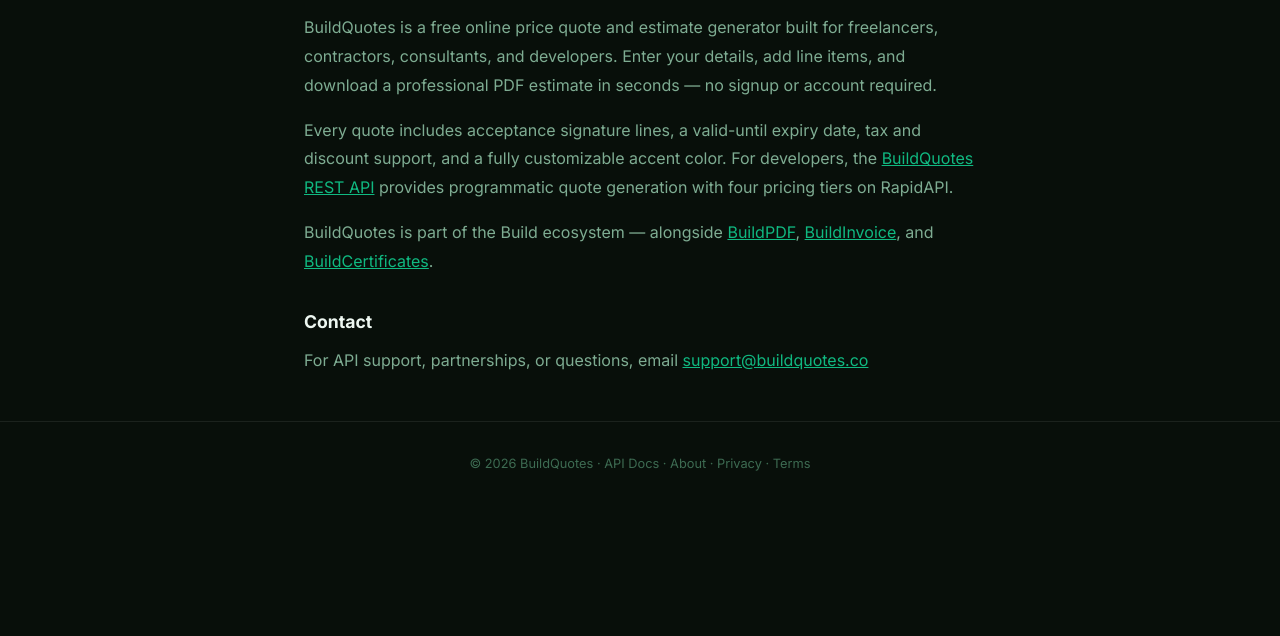
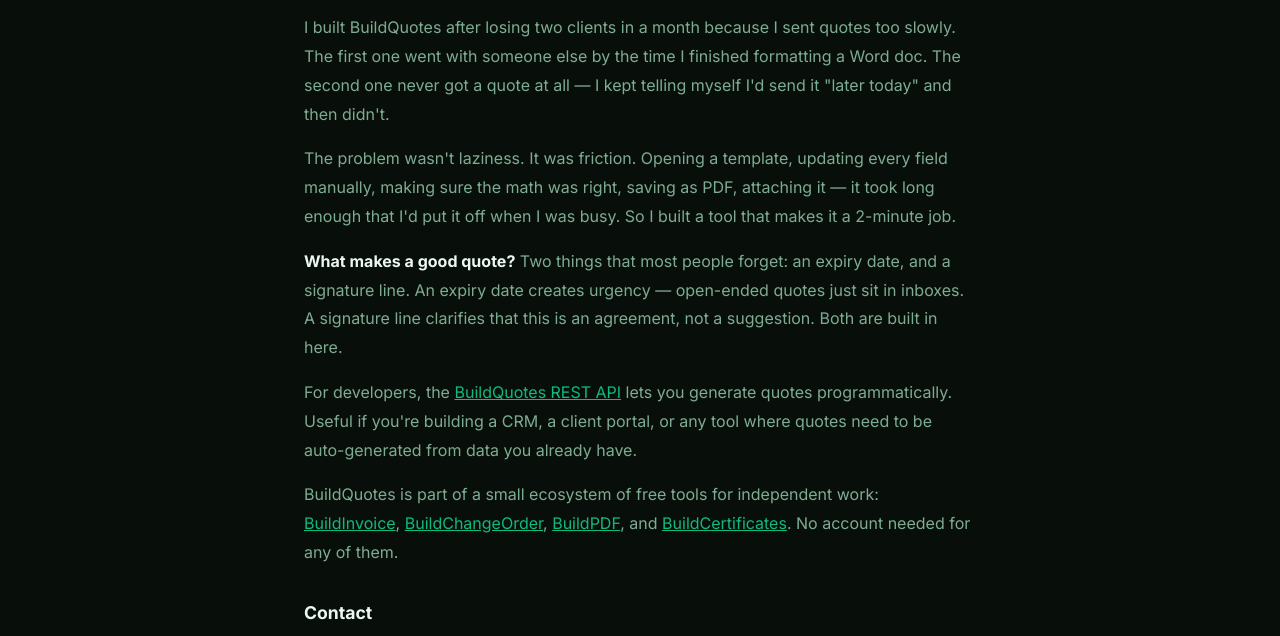
Before and after one commit to dcwynne89/buildquotes, a website: page about.html in a window 1280 px wide. Shown: the part 154-790 px from the top of the page. Drawn offline with Linux system fonts and the light colour scheme.

Commit message:
Humanize-about-page

```diff
--- a/about.html
+++ b/about.html
@@ -21,11 +21,19 @@
   </nav>
   <main style="max-width:720px;margin:3rem auto;padding:0 1.5rem;">
     <h1 style="font-size:1.8rem;font-weight:800;color:var(--text-primary);margin-bottom:1rem;">About BuildQuotes</h1>
-    <p style="color:var(--text-secondary);line-height:1.8;margin-bottom:1rem;">BuildQuotes is a free online price quote and estimate generator built for freelancers, contractors, consultants, and developers. Enter your details, add line items, and download a professional PDF estimate in seconds — no signup or account required.</p>
-    <p style="color:var(--text-secondary);line-height:1.8;margin-bottom:1rem;">Every quote includes acceptance signature lines, a valid-until expiry date, tax and discount support, and a fully customizable accent color. For developers, the <a href="/api/docs" style="color:var(--accent);">BuildQuotes REST API</a> provides programmatic quote generation with four pricing tiers on RapidAPI.</p>
-    <p style="color:var(--text-secondary);line-height:1.8;margin-bottom:2rem;">BuildQuotes is part of the Build ecosystem — alongside <a href="https://buildpdf.co" style="color:var(--accent);">BuildPDF</a>, <a href="https://buildinvoice.co" style="color:var(--accent);">BuildInvoice</a>, and <a href="https://buildcertificates.com" style="color:var(--accent);">BuildCertificates</a>.</p>
+
+    <p style="color:var(--text-secondary);line-height:1.8;margin-bottom:1rem;">I built BuildQuotes after losing two clients in a month because I sent quotes too slowly. The first one went with someone else by the time I finished formatting a Word doc. The second one never got a quote at all — I kept telling myself I'd send it "later today" and then didn't.</p>
+
+    <p style="color:var(--text-secondary);line-height:1.8;margin-bottom:1rem;">The problem wasn't laziness. It was friction. Opening a template, updating every field manually, making sure the math was right, saving as PDF, attaching it — it took long enough that I'd put it off when I was busy. So I built a tool that makes it a 2-minute job.</p>
+
+    <p style="color:var(--text-secondary);line-height:1.8;margin-bottom:1rem;"><strong style="color:var(--text-primary);">What makes a good quote?</strong> Two things that most people forget: an expiry date, and a signature line. An expiry date creates urgency — open-ended quotes just sit in inboxes. A signature line clarifies that this is an agreement, not a suggestion. Both are built in here.</p>
+
+    <p style="color:var(--text-secondary);line-height:1.8;margin-bottom:1rem;">For developers, the <a href="/api/docs" style="color:var(--accent);">BuildQuotes REST API</a> lets you generate quotes programmatically. Useful if you're building a CRM, a client portal, or any tool where quotes need to be auto-generated from data you already have.</p>
+
+    <p style="color:var(--text-secondary);line-height:1.8;margin-bottom:2rem;">BuildQuotes is part of a small ecosystem of free tools for independent work: <a href="https://buildinvoice.co" style="color:var(--accent);">BuildInvoice</a>, <a href="https://buildchangeorder.co" style="color:var(--accent);">BuildChangeOrder</a>, <a href="https://buildpdf.co" style="color:var(--accent);">BuildPDF</a>, and <a href="https://buildcertificates.com" style="color:var(--accent);">BuildCertificates</a>. No account needed for any of them.</p>
+
     <h2 style="font-size:1.1rem;font-weight:700;color:var(--text-primary);margin-bottom:0.75rem;">Contact</h2>
-    <p style="color:var(--text-secondary);">For API support, partnerships, or questions, email <a href="mailto:support@buildquotes.co" style="color:var(--accent);">support@buildquotes.co</a></p>
+    <p style="color:var(--text-secondary);">Questions or bugs? <a href="mailto:support@buildquotes.co" style="color:var(--accent);">support@buildquotes.co</a></p>
   </main>
   <footer class="site-footer">
     <p>© 2026 BuildQuotes · <a href="/api/docs">API Docs</a> · <a href="/about.html">About</a> · <a href="/privacy.html">Privacy</a> · <a href="/terms.html">Terms</a></p>
```
